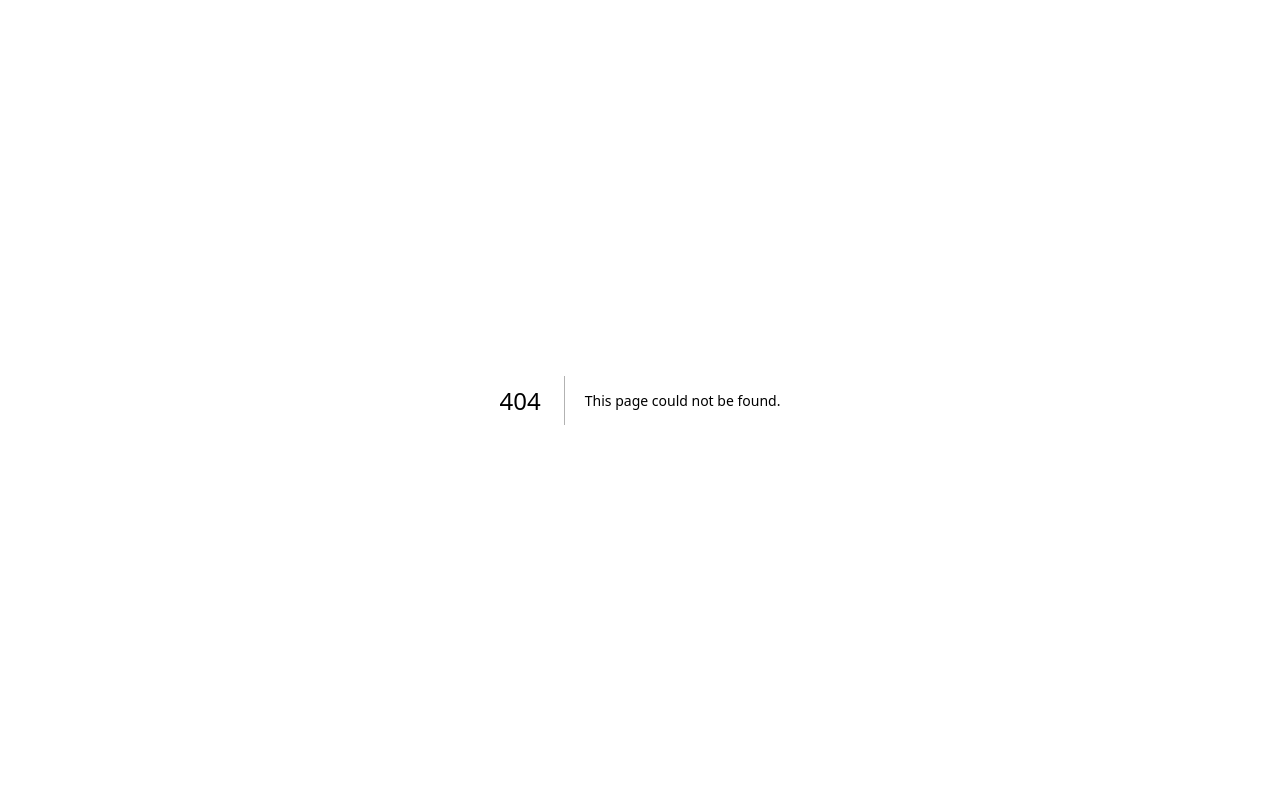
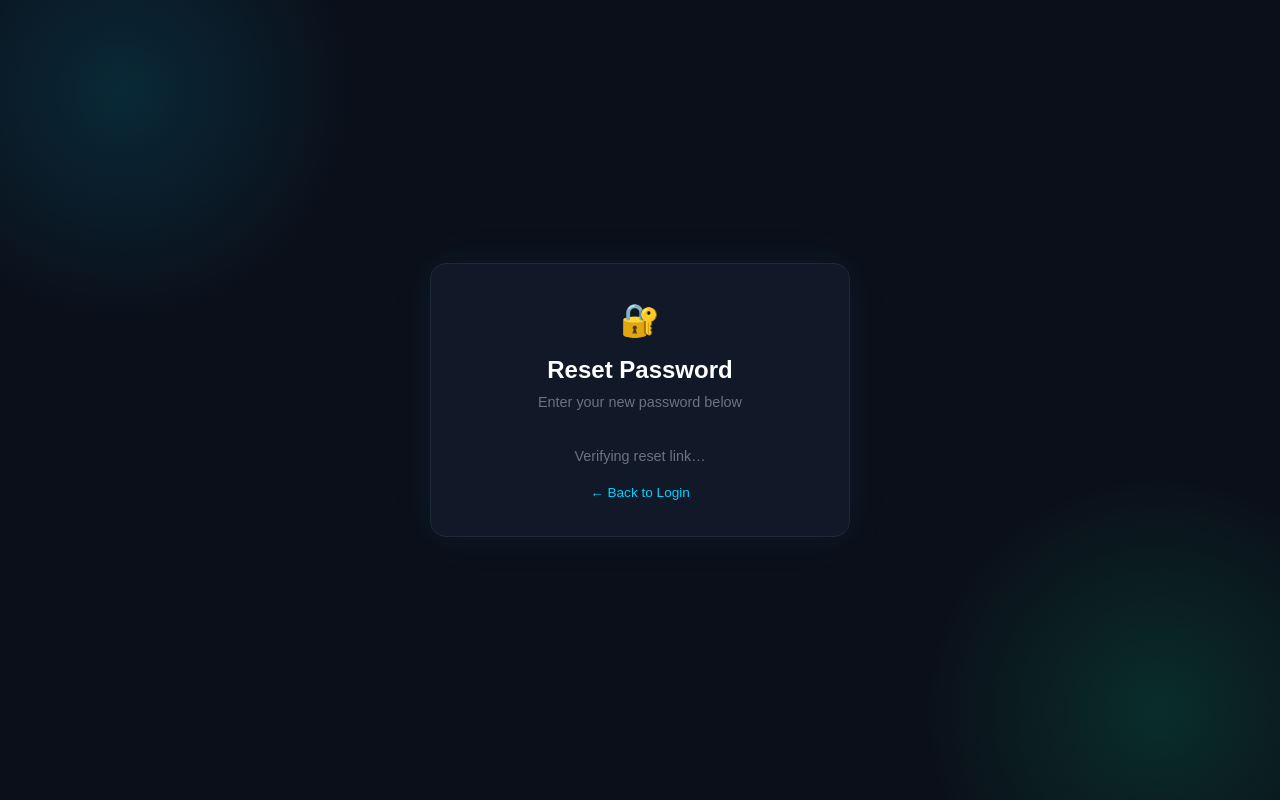
Before and after one commit to asiriathapaththu19-cyber/my-calendar-app, a Next.js app: page /reset-password in a window 1280 px wide. Before the commit this address had no page. Built offline with nearby package versions, Linux system fonts and the light colour scheme; no server answers.

Commit message:
feat: add password reset flow (forgot password + reset-password page)

```diff
--- a/app/page.tsx
+++ b/app/page.tsx
@@ -6,13 +6,20 @@ export default function Home() {
   const [email, setEmail] = useState('')
   const [password, setPassword] = useState('')
   const [isLogin, setIsLogin] = useState(true)
+  const [isForgotPassword, setIsForgotPassword] = useState(false)
   const [message, setMessage] = useState('')
   const [loading, setLoading] = useState(false)
 
   const handleAuth = async () => {
     setLoading(true)
     setMessage('')
-    if (isLogin) {
+    if (isForgotPassword) {
+      const { error } = await supabase.auth.resetPasswordForEmail(email, {
+        redirectTo: 'https://my-calendar-app-chi.vercel.app/reset-password',
+      })
+      if (error) setMessage(error.message)
+      else setMessage('Check your email for the password reset link.')
+    } else if (isLogin) {
       const { error } = await supabase.auth.signInWithPassword({ email, password })
       if (error) setMessage(error.message)
       else window.location.href = '/dashboard'
@@ -35,7 +42,9 @@ export default function Home() {
         <div style={{ textAlign:'center', marginBottom:'2rem' }}>
           <div style={{ fontSize:'2rem', marginBottom:'0.5rem' }}>📅</div>
           <h1 style={{ margin:'0 0 0.25rem', fontSize:'1.5rem', color:'#FFFFFF', fontWeight:700 }}>Agency Calendar</h1>
-          <p style={{ margin:0, color:'#6B7280', fontSize:'0.9rem' }}>{isLogin ? 'Sign in to your account' : 'Create a new account'}</p>
+          <p style={{ margin:0, color:'#6B7280', fontSize:'0.9rem' }}>
+            {isForgotPassword ? 'Reset your password' : (isLogin ? 'Sign in to your account' : 'Create a new account')}
+          </p>
         </div>
 
         <input
@@ -45,6 +54,7 @@ export default function Home() {
           onChange={e => setEmail(e.target.value)}
           style={{ width:'100%', padding:'0.75rem 1rem', marginBottom:'0.75rem', background:'#1F2937', border:'1px solid #374151', borderRadius:'10px', fontSize:'0.95rem', color:'#FFFFFF', boxSizing:'border-box' as const, outline:'none' }}
         />
+        {!isForgotPassword && (
           <input
             type="password"
             placeholder="Password"
@@ -53,19 +63,31 @@ export default function Home() {
             onKeyDown={e => e.key === 'Enter' && handleAuth()}
             style={{ width:'100%', padding:'0.75rem 1rem', marginBottom:'1rem', background:'#1F2937', border:'1px solid #374151', borderRadius:'10px', fontSize:'0.95rem', color:'#FFFFFF', boxSizing:'border-box' as const, outline:'none' }}
           />
-        {message && <p style={{ color: message.includes('created') ? '#00F5A0' : '#FF6B6B', marginBottom:'1rem', fontSize:'0.9rem' }}>{message}</p>}
+        )}
+        {message && <p style={{ color: message.includes('created') || message.includes('Check') ? '#00F5A0' : '#FF6B6B', marginBottom:'1rem', fontSize:'0.9rem' }}>{message}</p>}
         <button
           onClick={handleAuth}
           disabled={loading}
           style={{ width:'100%', padding:'0.75rem', background:'linear-gradient(135deg, #00D2FF, #00F5A0)', color:'#0B0F19', border:'none', borderRadius:'10px', fontSize:'1rem', fontWeight:700, cursor:'pointer' }}
         >
-          {loading ? 'Please wait...' : isLogin ? 'Sign In' : 'Sign Up'}
+          {loading ? 'Please wait...' : (isForgotPassword ? 'Send Reset Link' : (isLogin ? 'Sign In' : 'Sign Up'))}
         </button>
         <p style={{ textAlign:'center', marginTop:'1rem', color:'#6B7280', fontSize:'0.9rem' }}>
+          {isForgotPassword ? (
+            <span onClick={() => setIsForgotPassword(false)} style={{ color:'#00D2FF', cursor:'pointer', fontWeight:500 }}>Back to Login</span>
+          ) : (
+            <>
               {isLogin ? "Don't have an account? " : "Already have an account? "}
               <span onClick={() => setIsLogin(!isLogin)} style={{ color:'#00D2FF', cursor:'pointer', fontWeight:500 }}>
                 {isLogin ? 'Sign Up' : 'Sign In'}
               </span>
+              {isLogin && (
+                <>
+                  <br /><span onClick={() => setIsForgotPassword(true)} style={{ color:'#6B7280', cursor:'pointer', fontSize:'0.8rem', textDecoration:'underline' }}>Forgot password?</span>
+                </>
+              )}
+            </>
+          )}
         </p>
       </div>
     </div>
--- /dev/null
+++ b/app/reset-password/page.tsx
@@ -0,0 +1,208 @@
+'use client'
+import { useState, useEffect } from 'react'
+import { supabase } from '../../lib/supabase'
+
+export default function ResetPassword() {
+  const [newPassword, setNewPassword] = useState('')
+  const [confirmPassword, setConfirmPassword] = useState('')
+  const [message, setMessage] = useState('')
+  const [isSuccess, setIsSuccess] = useState(false)
+  const [loading, setLoading] = useState(false)
+  const [sessionReady, setSessionReady] = useState(false)
+
+  // Supabase embeds the tokens in the URL hash after the user clicks the email link.
+  // We listen for the PASSWORD_RECOVERY event to know the session is active.
+  useEffect(() => {
+    const { data: listener } = supabase.auth.onAuthStateChange((event) => {
+      if (event === 'PASSWORD_RECOVERY') {
+        setSessionReady(true)
+      }
+    })
+    return () => listener.subscription.unsubscribe()
+  }, [])
+
+  const handleReset = async () => {
+    setMessage('')
+    if (!newPassword || !confirmPassword) {
+      setMessage('Please fill in both fields.')
+      return
+    }
+    if (newPassword !== confirmPassword) {
+      setMessage('Passwords do not match.')
+      return
+    }
+    if (newPassword.length < 6) {
+      setMessage('Password must be at least 6 characters.')
+      return
+    }
+    setLoading(true)
+    const { error } = await supabase.auth.updateUser({ password: newPassword })
+    if (error) {
+      setMessage(error.message)
+    } else {
+      setIsSuccess(true)
+      setMessage('Password updated successfully! Redirecting to login…')
+      setTimeout(() => {
+        window.location.href = '/'
+      }, 3000)
+    }
+    setLoading(false)
+  }
+
+  return (
+    <div
+      style={{
+        minHeight: '100vh',
+        display: 'flex',
+        alignItems: 'center',
+        justifyContent: 'center',
+        background: '#0B0F19',
+        fontFamily: 'sans-serif',
+        padding: '1rem',
+        boxSizing: 'border-box',
+      }}
+    >
+      {/* Ambient glow */}
+      <div
+        style={{
+          position: 'fixed',
+          top: '-20%',
+          left: '-10%',
+          width: '500px',
+          height: '500px',
+          background: 'radial-gradient(circle, #00D2FF22, transparent 70%)',
+          pointerEvents: 'none',
+        }}
+      />
+      <div
+        style={{
+          position: 'fixed',
+          bottom: '-20%',
+          right: '-10%',
+          width: '500px',
+          height: '500px',
+          background: 'radial-gradient(circle, #00F5A022, transparent 70%)',
+          pointerEvents: 'none',
+        }}
+      />
+
+      <div
+        style={{
+          background: '#111827',
+          border: '1px solid #1F2937',
+          padding: '2rem 1.5rem',
+          borderRadius: '16px',
+          width: '100%',
+          maxWidth: '420px',
+          boxSizing: 'border-box',
+          boxShadow: '0 0 40px rgba(0,210,255,0.08)',
+        }}
+      >
+        {/* Header */}
+        <div style={{ textAlign: 'center', marginBottom: '2rem' }}>
+          <div style={{ fontSize: '2rem', marginBottom: '0.5rem' }}>🔐</div>
+          <h1
+            style={{
+              margin: '0 0 0.25rem',
+              fontSize: '1.5rem',
+              color: '#FFFFFF',
+              fontWeight: 700,
+            }}
+          >
+            Reset Password
+          </h1>
+          <p style={{ margin: 0, color: '#6B7280', fontSize: '0.9rem' }}>
+            Enter your new password below
+          </p>
+        </div>
+
+        {!sessionReady ? (
+          /* Waiting for Supabase to process the token from the URL hash */
+          <p style={{ textAlign: 'center', color: '#6B7280', fontSize: '0.9rem' }}>
+            Verifying reset link…
+          </p>
+        ) : (
+          <>
+            <input
+              id="new-password"
+              type="password"
+              placeholder="New Password"
+              value={newPassword}
+              onChange={(e) => setNewPassword(e.target.value)}
+              style={{
+                width: '100%',
+                padding: '0.75rem 1rem',
+                marginBottom: '0.75rem',
+                background: '#1F2937',
+                border: '1px solid #374151',
+                borderRadius: '10px',
+                fontSize: '0.95rem',
+                color: '#FFFFFF',
+                boxSizing: 'border-box' as const,
+                outline: 'none',
+              }}
+            />
+            <input
+              id="confirm-password"
+              type="password"
+              placeholder="Confirm Password"
+              value={confirmPassword}
+              onChange={(e) => setConfirmPassword(e.target.value)}
+              onKeyDown={(e) => e.key === 'Enter' && handleReset()}
+              style={{
+                width: '100%',
+                padding: '0.75rem 1rem',
+                marginBottom: '1rem',
+                background: '#1F2937',
+                border: '1px solid #374151',
+                borderRadius: '10px',
+                fontSize: '0.95rem',
+                color: '#FFFFFF',
+                boxSizing: 'border-box' as const,
+                outline: 'none',
+              }}
+            />
+
+            {message && (
+              <p
+                style={{
+                  color: isSuccess ? '#00F5A0' : '#FF6B6B',
+                  marginBottom: '1rem',
+                  fontSize: '0.9rem',
+                }}
+              >
+                {message}
+              </p>
+            )}
+
+            <button
+              id="reset-password-btn"
+              onClick={handleReset}
+              disabled={loading || isSuccess}
+              style={{
+                width: '100%',
+                padding: '0.75rem',
+                background: 'linear-gradient(135deg, #00D2FF, #00F5A0)',
+                color: '#0B0F19',
+                border: 'none',
+                borderRadius: '10px',
+                fontSize: '1rem',
+                fontWeight: 700,
+                cursor: loading || isSuccess ? 'not-allowed' : 'pointer',
+                opacity: loading || isSuccess ? 0.7 : 1,
+              }}
+            >
+              {loading ? 'Updating…' : isSuccess ? 'Done ✓' : 'Update Password'}
+            </button>
+          </>
+        )}
+
+        <p style={{ textAlign: 'center', marginTop: '1rem', color: '#6B7280', fontSize: '0.85rem' }}>
+          <a href="/" style={{ color: '#00D2FF', textDecoration: 'none' }}>
+            ← Back to Login
+          </a>
+        </p>
+      </div>
+    </div>
+  )
+}
```
Lines whose indentation alone changed are shown as unchanged.
